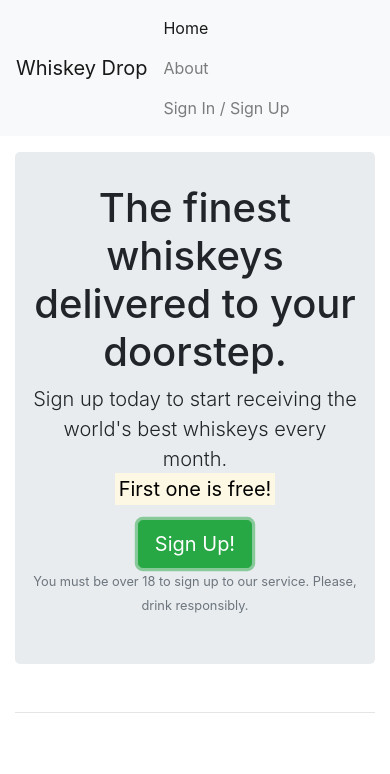
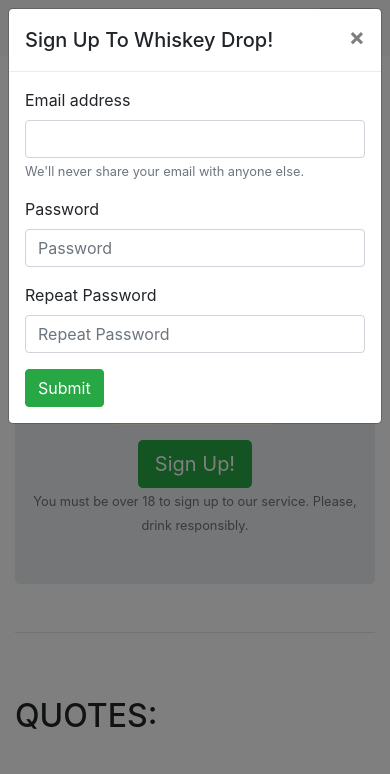
Before and after one commit to mkthewlis/boostrap-practice, a plain HTML site: page index.html in a window 390 px wide. Both pictures are taken after a click on the button "Sign Up!". Shown: the top 774 px of the page. Drawn offline with nearby package versions, Linux system fonts and the light colour scheme.

Commit message:
Added a modal component to the Sign Up button of the jumbotron header by incorporating Bootstrap's JavaScript option. Also, made the menu responsive to mobile devices by making it a drop down menu on small screens

```diff
--- a/index.html
+++ b/index.html
@@ -19,6 +19,20 @@
   <body>
     <nav class="navbar navbar-light bg-light navbar-expand-sm">
       <a href="" class="navbar-brand">Whiskey Drop</a>
+
+      <button
+        class="navbar-toggler ml-auto"
+        type="button"
+        data-toggle="collapse"
+        data-target="#navbarNavDropdown"
+        aria-controls="navbarNavDropdown"
+        aria-expanded="false"
+        aria-label="Toggle navigation"
+      >
+        <span class="navbar-toggler-icon"></span>
+      </button>
+
+      <div class="collapse navbar-collapse" id="navbarNavDropdown">
         <ul class="navbar-nav mr-auto">
           <li class="active nav-item mr-2">
             <a class="nav-link" href="">Home</a>
@@ -26,10 +40,30 @@
           <li class="nav-item mr-2">
             <a class="nav-link" href="/about">About</a>
           </li>
+          <li class="nav-item dropdown">
+            <a
+              class="nav-link dropdown-toggle"
+              href="#"
+              id="navbarDropdownMenuLink"
+              role="button"
+              data-toggle="dropdown"
+              aria-haspopup="true"
+              aria-expanded="false"
+            >
+              Whiskeys
+            </a>
+            <div class="dropdown-menu" aria-labelledby="navbarDropdownMenuLink">
+              <a class="dropdown-item" href="#">Irish</a>
+              <a class="dropdown-item" href="#">Scotch</a>
+              <a class="dropdown-item" href="#">Japanese</a>
+              <a class="dropdown-item" href="#">American</a>
+            </div>
+          </li>
           <li class="nav-item mr-2 d-block d-sm-none">
             <a class="nav-link" href="/login">Sign In / Sign Up</a>
           </li>
         </ul>
+      </div>
       <div class="d-none d-md-block">
         <p class="navbar-text my-auto mr-2">
           <i>Great whiskey delivered to your door!</i>
@@ -41,7 +75,8 @@
       <div class="row d-none d-sm-block">
         <div class="col-12">
           <div class="alert alert-warning">
-          <strong>Sale Now On!</strong>We've got a sale on. Get a 12-month subscription for 6! <a href="">See here for details!</a>
+            <strong>Sale Now On!</strong>We've got a sale on. Get a 12-month
+            subscription for 6! <a href="">See here for details!</a>
           </div>
         </div>
       </div>
@@ -57,7 +92,13 @@
               <span class="d-inline d-sm-none"><br /></span>
               <strong><mark>First one is free!</mark></strong>
             </p>
-            <button class="btn btn-success btn-lg">Sign Up!</button>
+            <button
+              class="btn btn-success btn-lg"
+              data-toggle="modal"
+              data-target="#signUpModal"
+            >
+              Sign Up!
+            </button>
             <p class="text-muted">
               <small
                 >You must be over 18 to sign up to our service. Please, drink
@@ -173,6 +214,75 @@
           </div>
         </div>
       </section>
+      <!-- /.Features -->
     </article>
+
+    <div class="modal" tabindex="-1" role="dialog" id="signUpModal">
+      <div class="modal-dialog" role="document">
+        <div class="modal-content">
+          <div class="modal-header">
+            <h5 class="modal-title">Sign Up To Whiskey Drop! </h5>
+            <button
+              type="button"
+              class="close"
+              data-dismiss="modal"
+              aria-label="Close"
+            >
+              <span aria-hidden="true">&times;</span>
+            </button>
+          </div>
+          <div class="modal-body">
+            <form>
+              <div class="form-group">
+                <label for="exampleInputEmail1">Email address</label>
+                <input
+                  type="email"
+                  class="form-control"
+                  id="exampleInputEmail1"
+                  aria-describedby="emailHelp"
+                />
+                <small id="emailHelp" class="form-text text-muted"
+                  >We'll never share your email with anyone else.</small
+                >
+              </div>
+              <div class="form-group">
+                <label for="password">Password</label>
+                <input
+                  type="password"
+                  class="form-control"
+                  id="password"
+                  placeholder="Password"
+                />
+              </div>
+              <div class="form-group">
+                <label for="repeatPassword">Repeat Password</label>
+                <input
+                  type="password"
+                  class="form-control"
+                  id="repeatPassword"
+                  placeholder="Repeat Password"
+                />
+              </div>
+              <button type="submit" class="btn btn-success">Submit</button>
+            </form>
+          </div>
+        </div>
+      </div>
+    </div>
+    <script
+      src="https://code.jquery.com/jquery-3.4.1.slim.min.js"
+      integrity="sha384-J6qa4849blE2+poT4WnyKhv5vZF5SrPo0iEjwBvKU7imGFAV0wwj1yYfoRSJoZ+n"
+      crossorigin="anonymous"
+    ></script>
+    <script
+      src="https://cdn.jsdelivr.net/npm/popper.js@1.16.0/dist/umd/popper.min.js"
+      integrity="sha384-Q6E9RHvbIyZFJoft+2mJbHaEWldlvI9IOYy5n3zV9zzTtmI3UksdQRVvoxMfooAo"
+      crossorigin="anonymous"
+    ></script>
+    <script
+      src="https://stackpath.bootstrapcdn.com/bootstrap/4.4.1/js/bootstrap.min.js"
+      integrity="sha384-wfSDF2E50Y2D1uUdj0O3uMBJnjuUD4Ih7YwaYd1iqfktj0Uod8GCExl3Og8ifwB6"
+      crossorigin="anonymous"
+    ></script>
   </body>
 </html>
```
Lines whose indentation alone changed are shown as unchanged.
